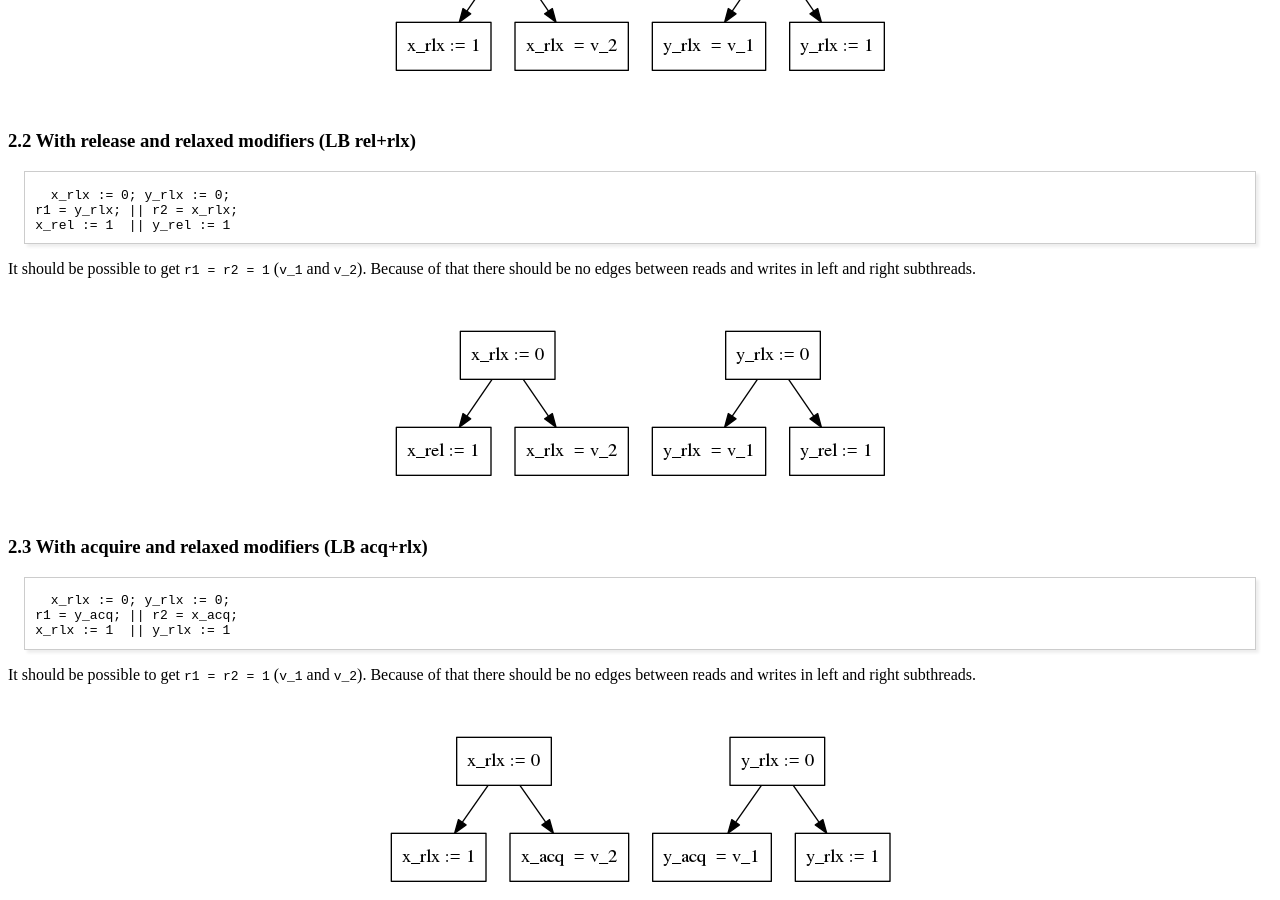
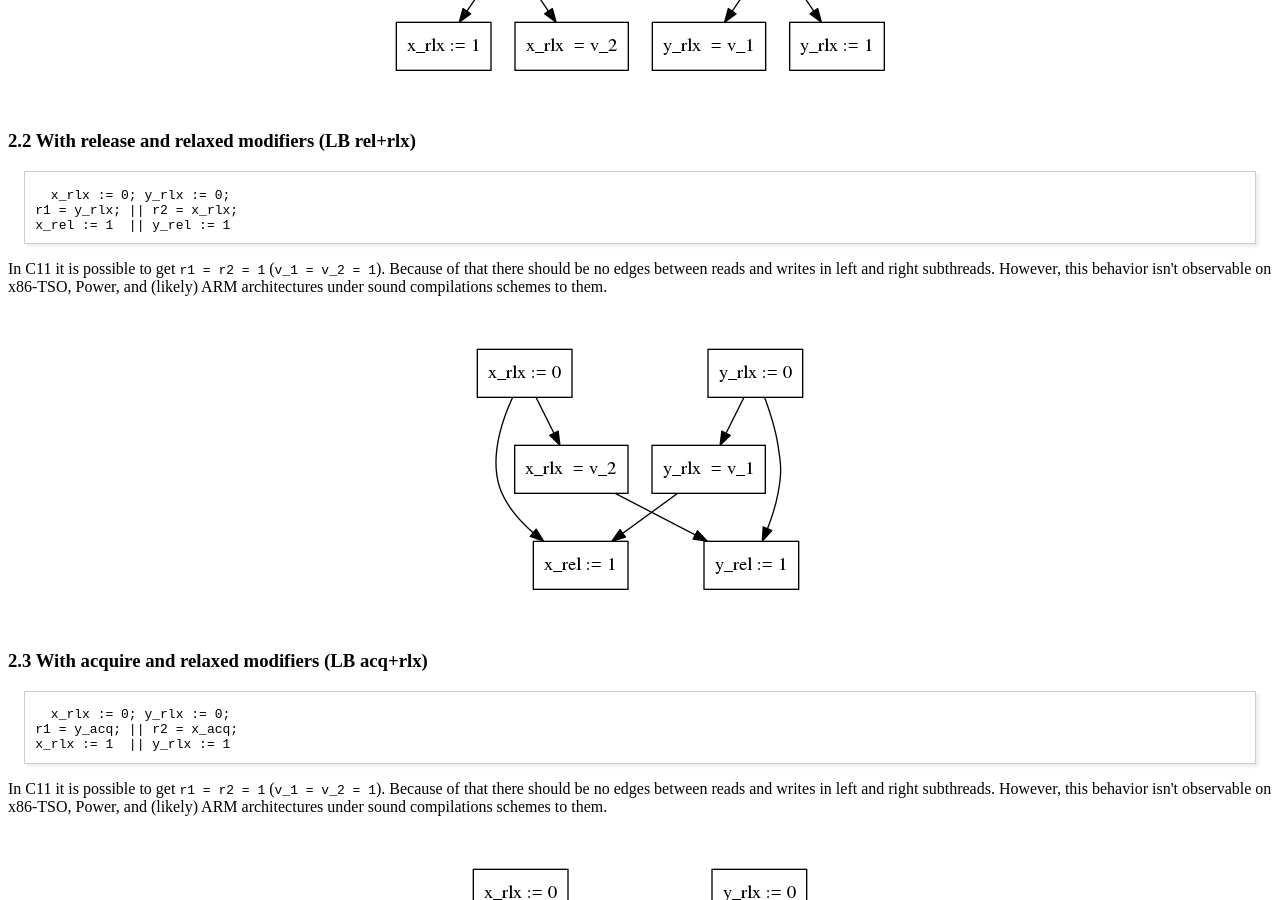
Before and after one commit to anlun/anlun.github.io, a Jekyll site: the page pomsets.html, which Jekyll copies as it is, in a window 1280 px wide and 900 px high, scrolled down 4694 px. Built offline with Jekyll 4.4.1, drawn with Linux system fonts in a browser that asks for light colours.

Commit message:
Modified the example catalogue with new semantics of relaxed accesses.

```diff
--- a/pomsets.html
+++ b/pomsets.html
@@ -339,9 +339,12 @@ x_rel := 1  || y_rel := 1
 </div>
 
 <p>
-It should be possible to get <code>r1 = r2 = 1</code> (<code>v_1</code> and <code>v_2</code>).
+In C11 it  is possible to get <code>r1 = r2 = 1</code> (<code>v_1 = v_2 = 1</code>).
 Because of that there should be no edges between reads and writes
 in left and right subthreads.
+However, this behavior isn't
+observable on x86-TSO, Power, and (likely) ARM architectures
+under sound compilations schemes to them.
 </p>
 
 
@@ -364,9 +367,12 @@ x_rlx := 1  || y_rlx := 1
 </div>
 
 <p>
-It should be possible to get <code>r1 = r2 = 1</code> (<code>v_1</code> and <code>v_2</code>).
+In C11 it is possible to get <code>r1 = r2 = 1</code> (<code>v_1 = v_2 = 1</code>).
 Because of that there should be no edges between reads and writes
 in left and right subthreads.
+However, this behavior isn't
+observable on x86-TSO, Power, and (likely) ARM architectures
+under sound compilations schemes to them.
 </p>
 
 
```
Also changed, not shown: pomsets.org (+12 -2 lines), images/lb-acq+rlx.png, images/lb-rel+rlx.png.
